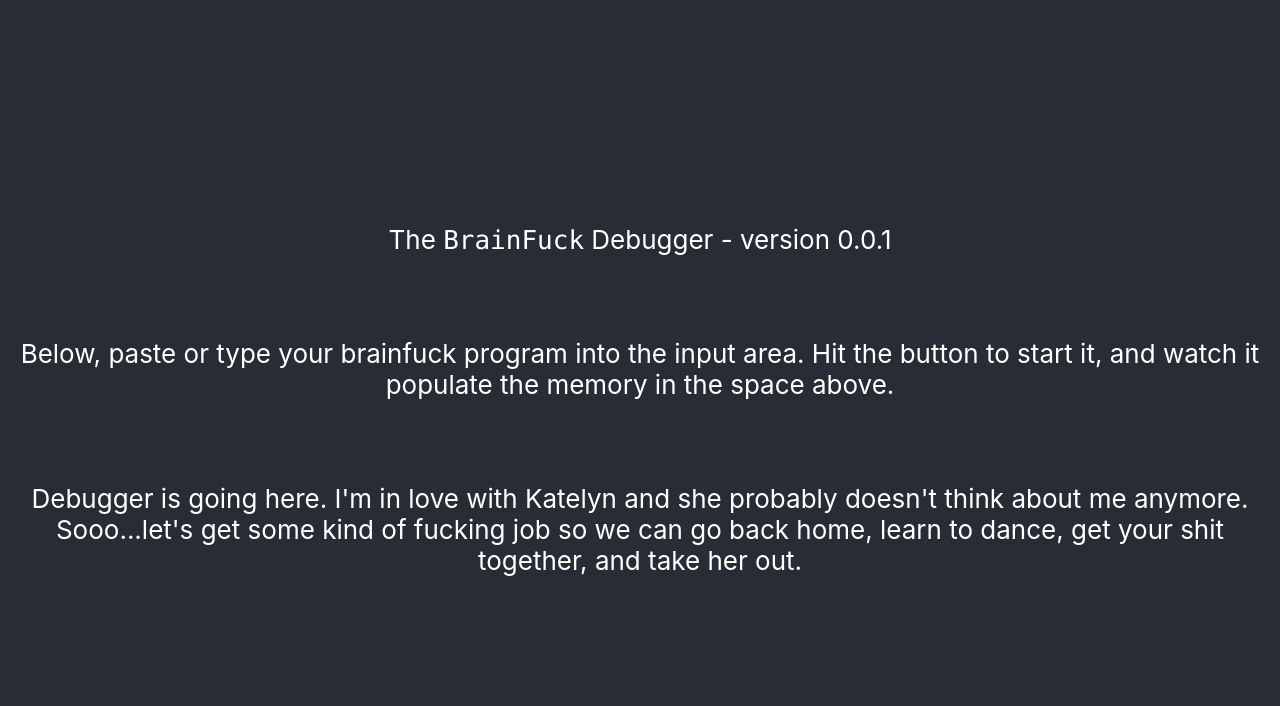
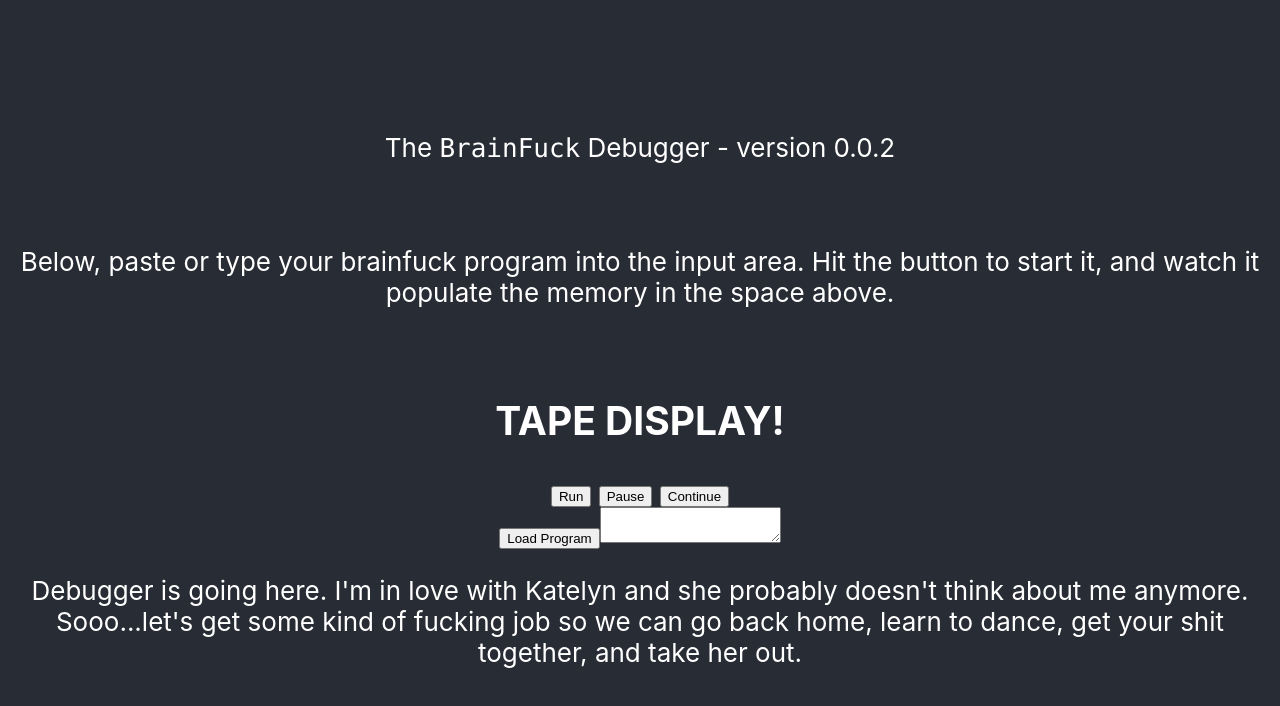
Before and after one commit to OmegaPointZero/BFDebug, a React (Create React App) app: page / in a window 1280 px wide. Shown: the top 706 px of the page. Built offline with nearby package versions, Linux system fonts and the light colour scheme.

Commit message:
Added methods to load program into memory and manage the tape

```diff
--- a/src/App.js
+++ b/src/App.js
@@ -7,7 +7,7 @@ function App() {
     <div className="App">
       <header className="App-header">
         <p>
-          The <code>BrainFuck</code> Debugger - version 0.0.1
+          The <code>BrainFuck</code> Debugger - version 0.0.2
         </p>
         <br />
         <p>
--- a/src/debugger.js
+++ b/src/debugger.js
@@ -1,7 +1,6 @@
 import React, {Component} from 'react';
+import TapeDisplay from './tape';
 import './App.css';
-
-
 
 class Debugger extends Component {
     constructor(props){
@@ -14,19 +13,86 @@ class Debugger extends Component {
             tape: new Array(30000).fill(0),
             debugging_memory: 0,
         }
+
+        this.handleChange = this.handleChange.bind(this);
+        this.handleSubmit = this.handleSubmit.bind(this);
+    }
+
+    handleChange(event){
+        this.setState({program: event.target.value, running:false});
+    }
+
+/* ++++++++++[>++++++<-]>++++++++.+.----.+++.--.-.+.+++.--.--.+++++.-.
+*/
+
+    handleSubmit(){
+        var program = this.state.program
+        this.update_program(program);
+    }
+
+
+    bf_parse(instruction){
+        if(instruction === "+"){
+            const newTape = this.state.tape.slice();
+            var num = newTape[this.state.dp];
+            num === 255 ? num = 0 : num++;
+            newTape[this.state.dp] = num;
+            this.setState({tape:newTape});
+        } else if(instruction === "-"){
+            const newTape = this.state.tape.slice();
+            var number = newTape[this.state.dp];
+            number === 0 ? number = 255 : number--;
+            newTape[this.state.dp] = number;
+            this.setState({tape:newTape})
+        } else if(instruction === ">"){
+            this.setState((state)=>{return {dp: state.dp +1}});
+        } else if(instruction === "<"){
+            this.setState((state)=>{return {dp: state.dp - 1}});
+        }
+    }
+
+    run_debugger(){
+        while(this.state.running){
+            var current_instruction = this.state.program[this.state.eip];
+            this.bf_parse(current_instruction)
+            this.setState({eip: this.state.eip+1})
+            if(this.state.eip===this.state.program.length){
+                console.log(`Program ended (eip: ${this.state.eip})`)
+            }
+        }
+    }
+
+    initialize(){
+        console.log("initialize()")
+        this.setState({eip:0,dp:0,running:true})
+    }
+
+    pause(){
+        this.setState({running:false})
+        console.log('paused')
     }
 
     update_program(prog){
-        this.state.program = prog;
         console.log("Updating program:\n"+prog);
+        this.setState({program:prog})
     }
 
     render(){
-        this.update_program("++++[>+>++>+++>++++<<<<-]")
-        return (
+        return (<div>
+            <div className="tapeMemoryDisplay">
 
+                <TapeDisplay tape={this.state.tape} order={this.state.debugging_memory} />
+
+            </div>
+            <div className="debugOptions">
+                <button id="run" onClick={() => {this.initialize(); this.run_debugger()}}>Run</button> <button id="pause" onClick={ () => {this.pause()} }>Pause</button> <button id="continue">Continue</button>
+            </div>
+                <button onClick={(state) => {this.handleSubmit()}}>Load Program</button>
+                                <textarea id="programInput" type="text" value={this.state.value} onChange={this.handleChange} /><br />
             <p>Debugger is going here. I'm in love with Katelyn and she probably doesn't think about me anymore. Sooo...let's get some kind of fucking job so we can go back home, learn to dance, get your shit together, and take her out.</p>
 
+
+        </div>
         )
     }
 }
--- /dev/null
+++ b/src/tape.js
@@ -0,0 +1,28 @@
+import React, {Component} from 'react';
+
+class TapeDisplay extends Component{
+    constructor(props){
+        super(props);
+        this.state = {
+            tape: this.props.tape,
+            order: this.props.order
+        }
+    }
+
+    render_cells(tape,order){
+        var display_cells = [];
+        for(var i=0;i<order;i++){
+            display_cells[i] = tape[i];
+        }
+        console.log(`display_cells[]: \n${display_cells}`)
+    }
+
+    render(){
+        return(<h2>TAPE DISPLAY!</h2>)
+
+
+    }
+
+}
+
+export default TapeDisplay;
```
